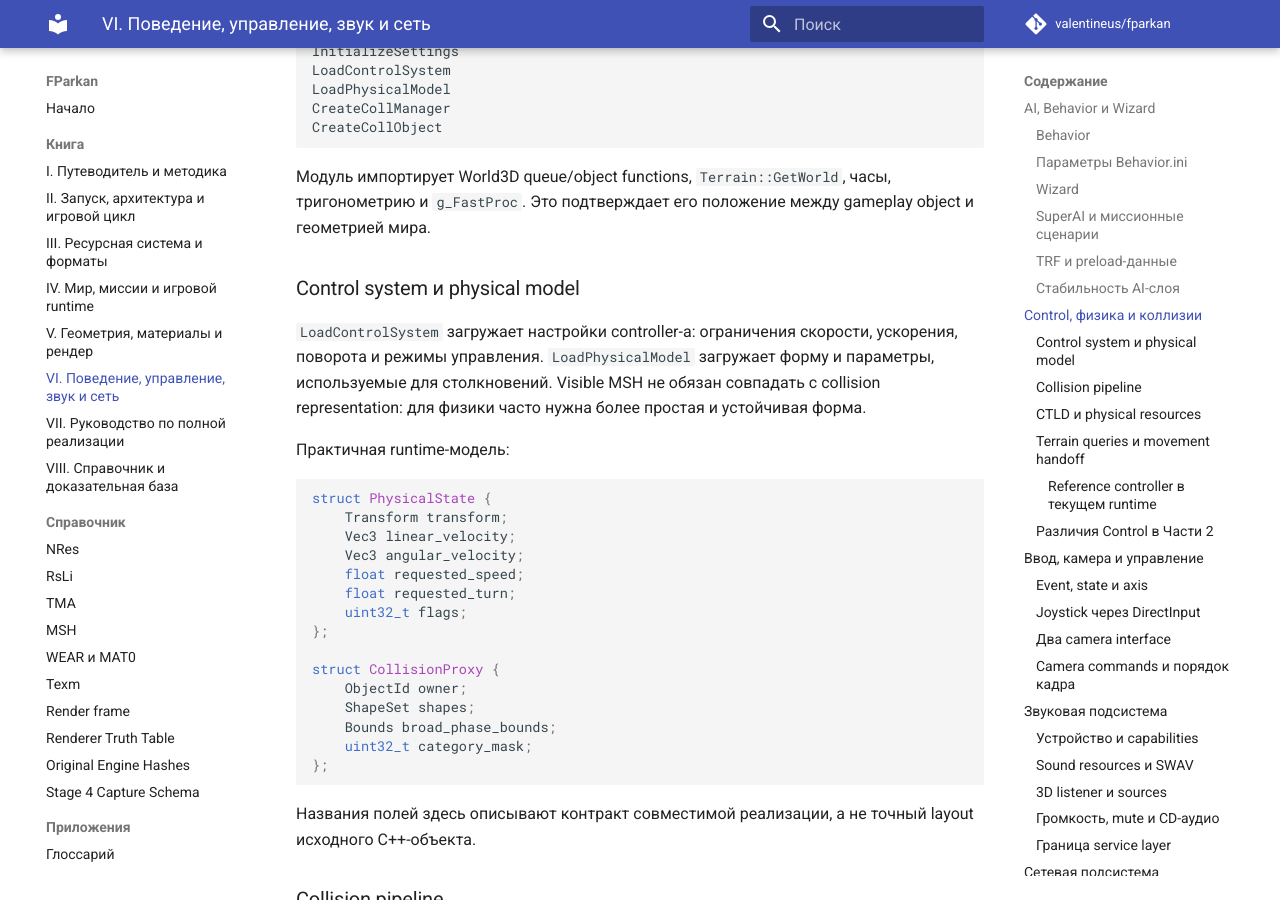
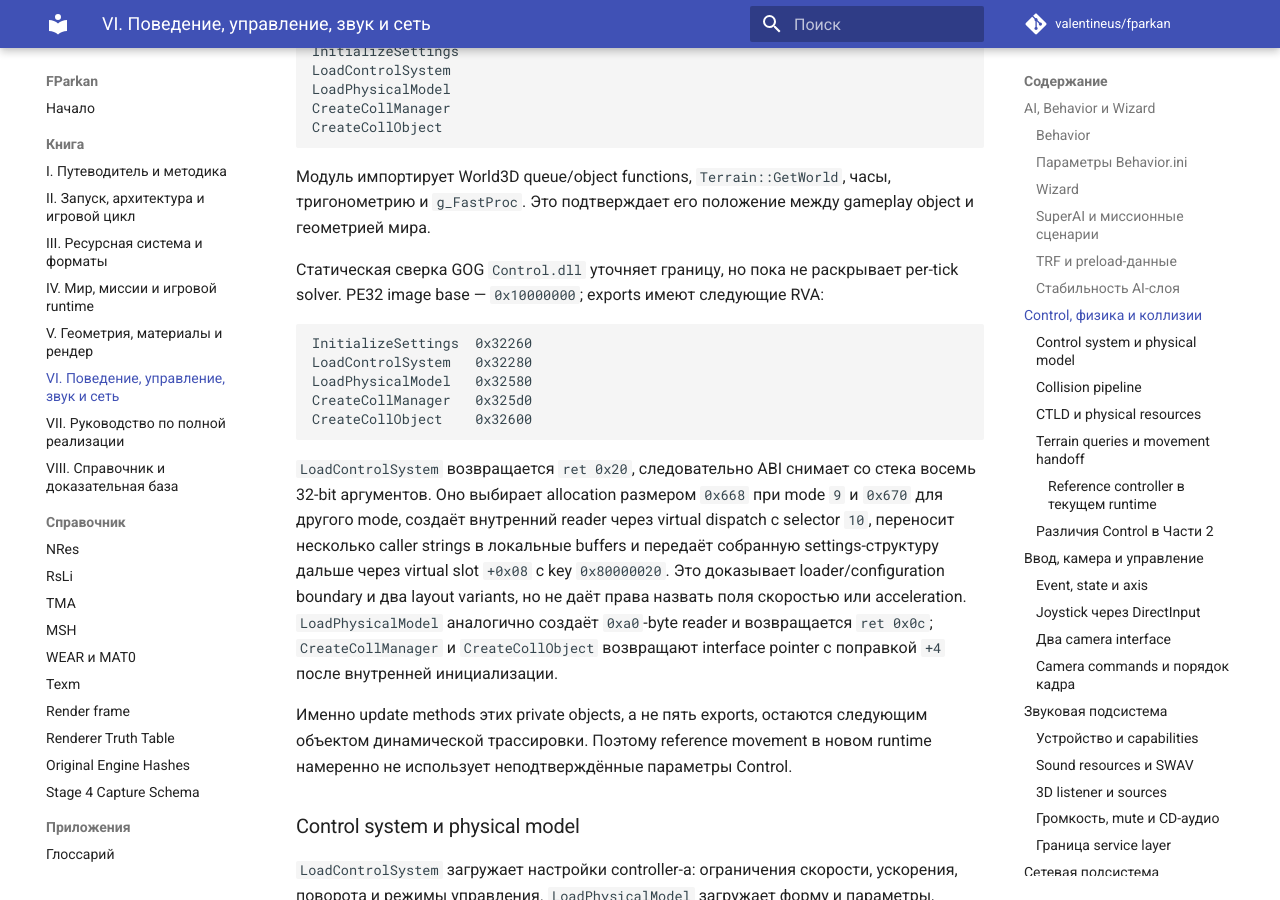
Before and after one commit to valentineus/fparkan, an MkDocs documentation site: the page built from docs/tomes/06-behavior.md, in a window 1280 px wide and 900 px high, scrolled down 4409 px. Built offline with MkDocs 1.6.1 and Material for MkDocs 9.7.7, drawn with Linux system fonts in a browser that asks for light colours; comment, search, counter and statistics services are not loaded.

Commit message:
docs(control): record loader ABI boundaries

````diff
--- a/docs/tomes/06-behavior.md
+++ b/docs/tomes/06-behavior.md
@@ -205,6 +205,32 @@ CreateCollObject
 Модуль импортирует World3D queue/object functions, `Terrain::GetWorld`, часы,
 тригонометрию и `g_FastProc`. Это подтверждает его положение между gameplay
 object и геометрией мира.
+
+Статическая сверка GOG `Control.dll` уточняет границу, но пока не раскрывает
+per-tick solver. PE32 image base — `0x10000000`; exports имеют следующие RVA:
+
+```text
+InitializeSettings  0x32260
+LoadControlSystem   0x32280
+LoadPhysicalModel   0x32580
+CreateCollManager   0x325d0
+CreateCollObject    0x32600
+```
+
+`LoadControlSystem` возвращается `ret 0x20`, следовательно ABI снимает со
+стека восемь 32-bit аргументов. Оно выбирает allocation размером `0x668` при
+mode `9` и `0x670` для другого mode, создаёт внутренний reader через virtual
+dispatch с selector `10`, переносит несколько caller strings в локальные
+buffers и передаёт собранную settings-структуру дальше через virtual slot
+`+0x08` с key `0x80000020`. Это доказывает loader/configuration boundary и
+два layout variants, но не даёт права назвать поля скоростью или acceleration.
+`LoadPhysicalModel` аналогично создаёт `0xa0`-byte reader и возвращается
+`ret 0x0c`; `CreateCollManager` и `CreateCollObject` возвращают interface
+pointer с поправкой `+4` после внутренней инициализации.
+
+Именно update methods этих private objects, а не пять exports, остаются
+следующим объектом динамической трассировки. Поэтому reference movement в
+новом runtime намеренно не использует неподтверждённые параметры Control.
 
 ### Control system и physical model
 
````
